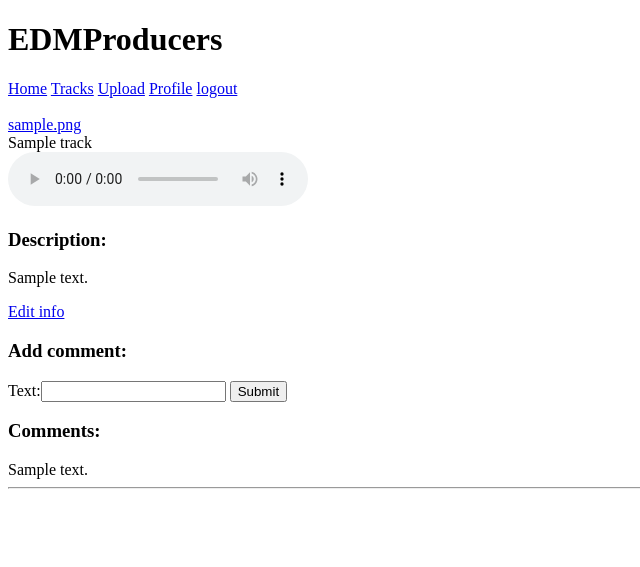
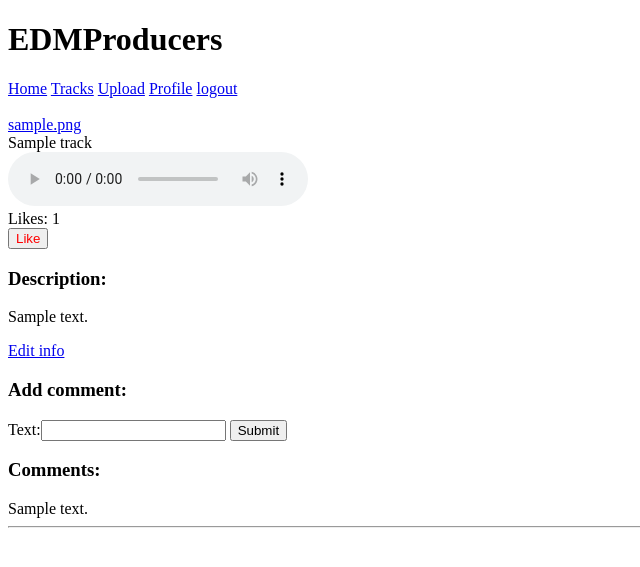
Before and after one commit to MirkoCovizzi/EDMProducersWebapp, a Django app: a page that uses templates/edmproducers/track-detail.html in a window 1280 px wide. Shown: the top 567 px of the page, without its empty margins (0-640 px from the left). Run offline with Django 3.2, Linux system fonts and the light colour scheme; a user stored in the database is signed in; tables that the repository leaves empty hold one stand-in row (values such as "Sample post").

```diff
--- a/templates/edmproducers/track-detail.html
+++ b/templates/edmproducers/track-detail.html
@@ -1,6 +1,7 @@
 {% extends 'edmproducers/base.html' %}
 
 {% block content %}
+    {% load track_extras %}
     <br>
     <a href="{% url 'profile' track.uploader.profile.slug %}">{{ track.uploader.profile.profile_name }}</a><br>
     {{ track }}<br>
@@ -8,6 +9,16 @@
         <source src="{{ MEDIA_URL }}{{ track.track }}">
     </audio>
     <br>
+    Likes: {{ track.like_set.all.count }}<br>
+    <form action="{% url 'track_like' track.slug %}" method="post">
+        {% csrf_token %}
+        <input type="hidden" name="next" value="{{ request.get_full_path }}">
+        {% if track|check_track_like_exists:user %}
+            <button type="submit" style="color: red">Like</button>
+        {% else %}
+            <button type="submit">Like</button>
+        {% endif %}
+    </form>
     <h3>Description:</h3>
     <p>
     {{ track.description }}
--- a/templates/edmproducers/tracks.html
+++ b/templates/edmproducers/tracks.html
@@ -32,9 +32,9 @@
             {% csrf_token %}
                 <input type="hidden" name="next" value="{{ request.get_full_path }}">
             {% if track|check_track_like_exists:user %}
-                <button type="submit" style="background-color: red">Like</button>
+                <button type="submit" style="color: red">Like</button>
             {% else %}
-                <button type="submit" style="background-color: grey">Like</button>
+                <button type="submit">Like</button>
             {% endif %}
             </form>
             <hr>
```
